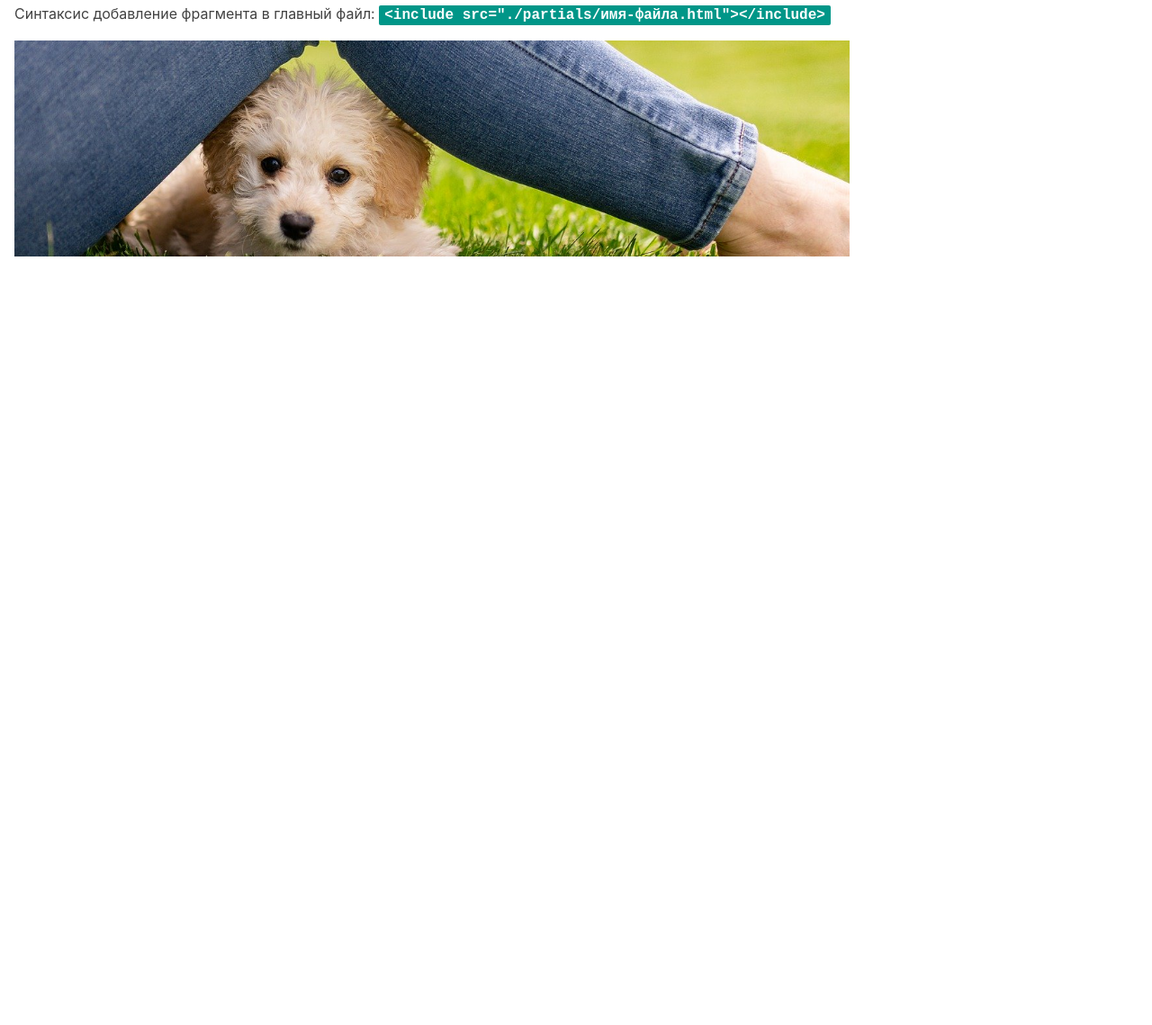
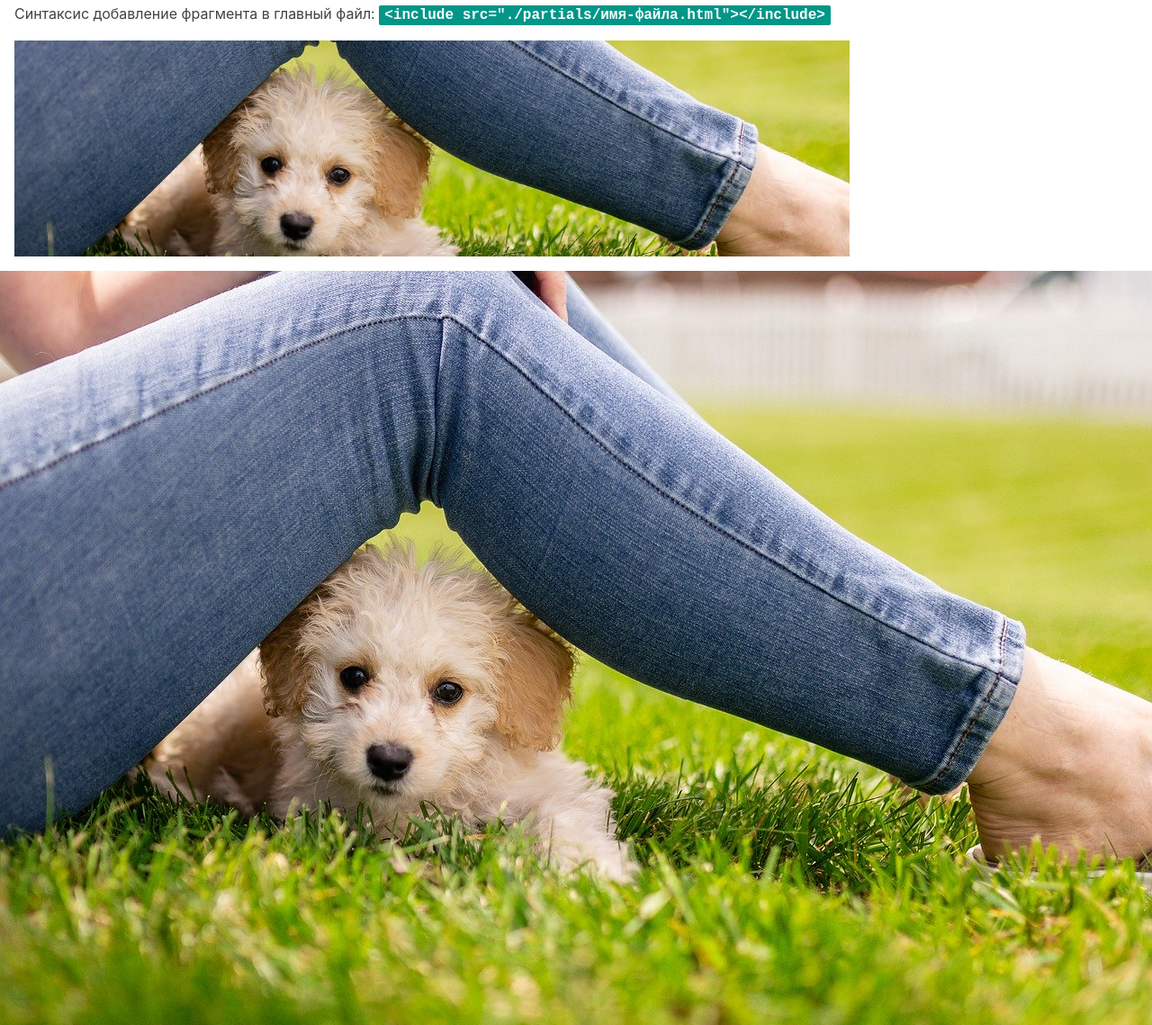
Before and after one commit to OKirsenko/art-sites-task, a website built with Parcel: page src/index.html in a window 1280 px wide. Shown: the part 506-1645 px from the top of the page at 90% size. Before the commit the page ends 807 px from the top, so only its background shows below. Built offline with nearby package versions, Linux system fonts and the light colour scheme.

Commit message:
Update index.html

```diff
--- a/src/index.html
+++ b/src/index.html
@@ -14,6 +14,7 @@
   <body>
     <!-- Так добавляются фрагменты в главные HTML-файлы страниц. -->
     <include src="./partials/example.html"></include>
+    <img src="./images/demo.jpg" alt="" />
 
     <!-- Скрипт идёт последним в разметке. В нём уже подключен главный SASS-файл. -->
     <script src="./index.js"></script>
```
